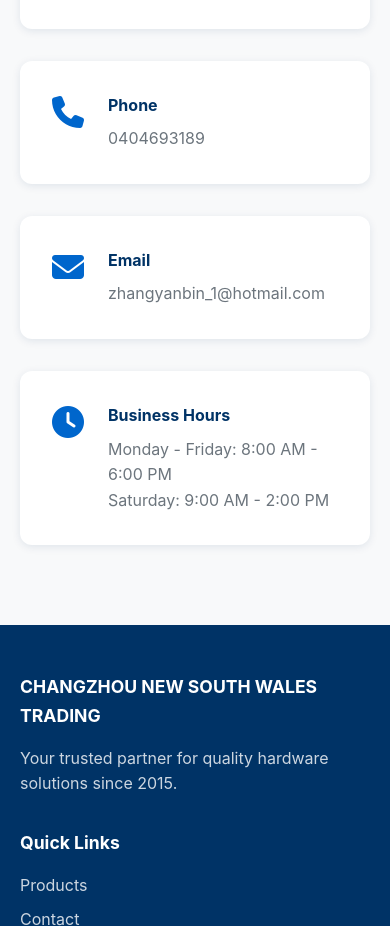
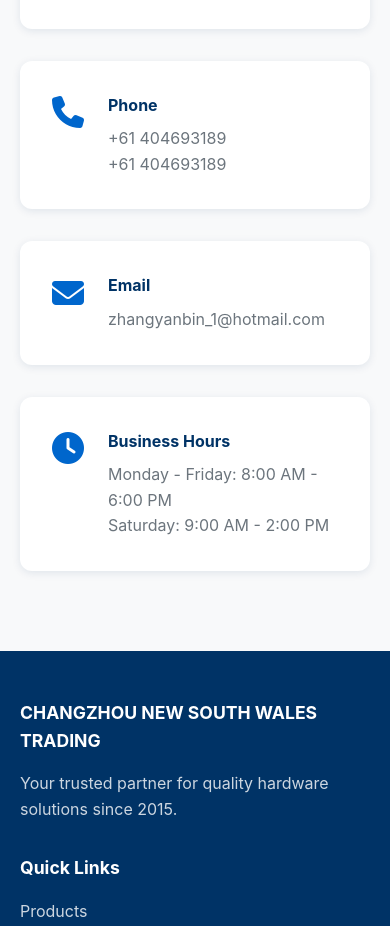
Before and after one commit to stickypoooop-AI/WEB-project, a website: page index.html in a window 390 px wide. Shown: the part 4421-5347 px from the top of the page. Drawn offline with nearby package versions, Linux system fonts and the light colour scheme; no server answers.

Commit message:
Update phone number format in index.html

```diff
--- a/index.html
+++ b/index.html
@@ -164,7 +164,8 @@
                         <i class="fas fa-phone"></i>
                         <div>
                             <h4 data-i18n="contact_phone">Phone</h4>
-                            <p>0404693189</p>
+                            <p>+61 404693189</p>
+                            <p>+61 404693189</p>
                         </div>
                     </div>
                     <div class="contact-item">
```
